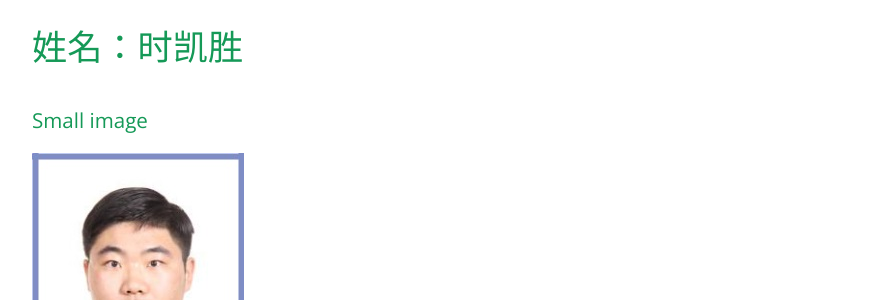
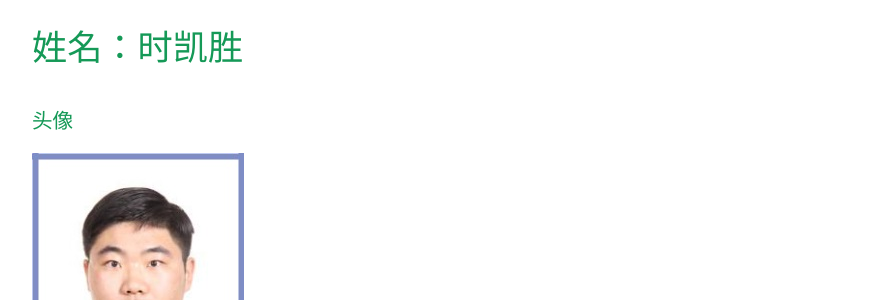
Before and after one commit to calvinee/calvinee.github.io, a Jekyll site: the page built from index.md, in a window 1280 px wide and 900 px high, scrolled down 521 px. Shown: the part 154-454 px from the top of the window, without its empty margins (192-1076 px from the left). Built offline with Jekyll 4.4.1, drawn with Linux system fonts in a browser that asks for light colours; our own code applies the rules of GitHub Pages for plain Markdown files.

Commit message:
Update index.md

```diff
--- a/index.md
+++ b/index.md
@@ -13,7 +13,7 @@ There should be whitespace between paragraphs. We recommend including a README,
 
 # 姓名：时凯胜
 
-### Small image
+### 头像
 
 
 ![时凯胜](https://github.com/calvinee/calvinee.github.io/blob/master/images/icons/personal/face.jpg)
```
